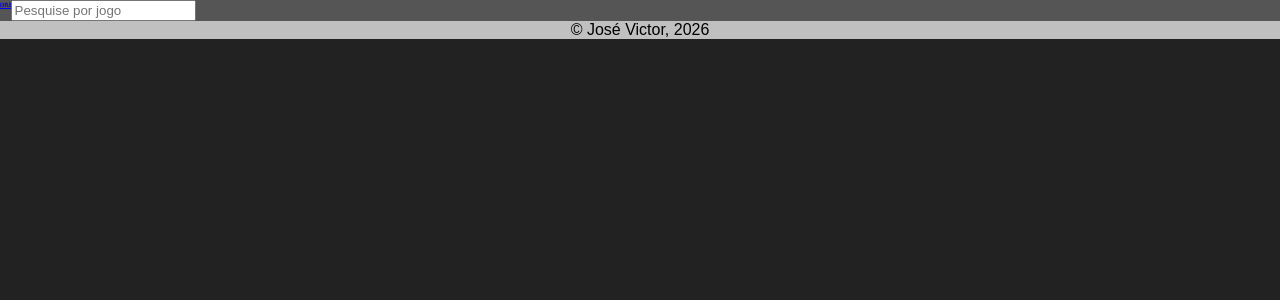
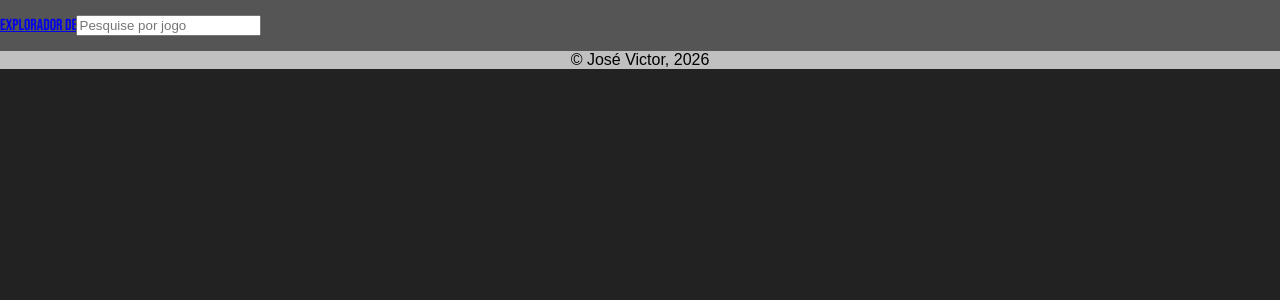
Before and after one commit to thejoseviictor-secondary/EXA618_Individual_Project_Part_3_Front_End, a Flask app: page / in a window 1280 px wide. Shown: the top 300 px of the page. Run offline with Flask 3, Linux system fonts and the light colour scheme; some web fonts are replaced.

Commit message:
Update styles.css

```diff
--- a/app/static/styles.css
+++ b/app/static/styles.css
@@ -4,6 +4,7 @@ body{
 }
 
 .header{
+    display: flex;
     background-color: #555555;
     width: 100%;
     height: 20%;
@@ -13,13 +14,13 @@ body{
 #header_text{
     font-family: "Bebas Neue", sans-serif;
     font-style: normal;
-    font-size: 10%;
     float: left;
     left: 5%;
 }
 
 .footer{
     display: flex;
+    background-color: #555555;
     background-color: silver;
     justify-content: center;
     align-items: center;
```
